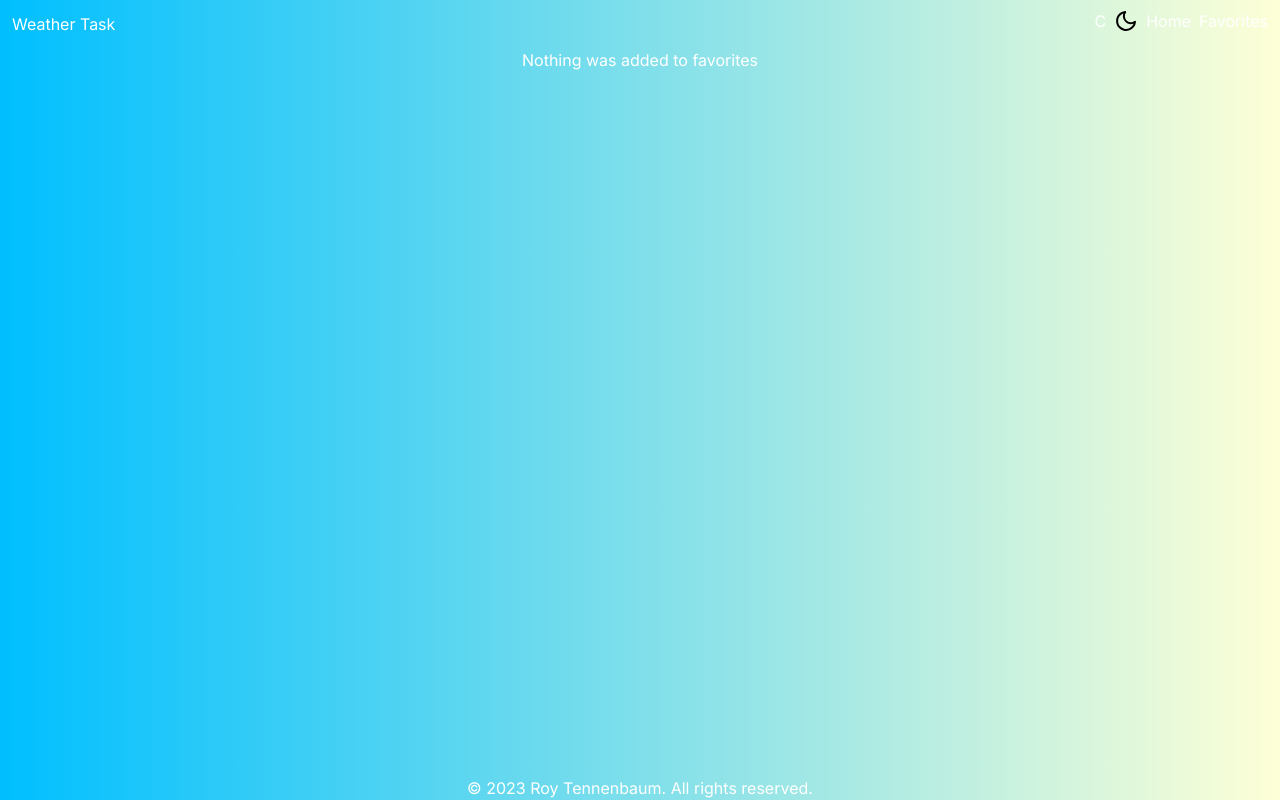
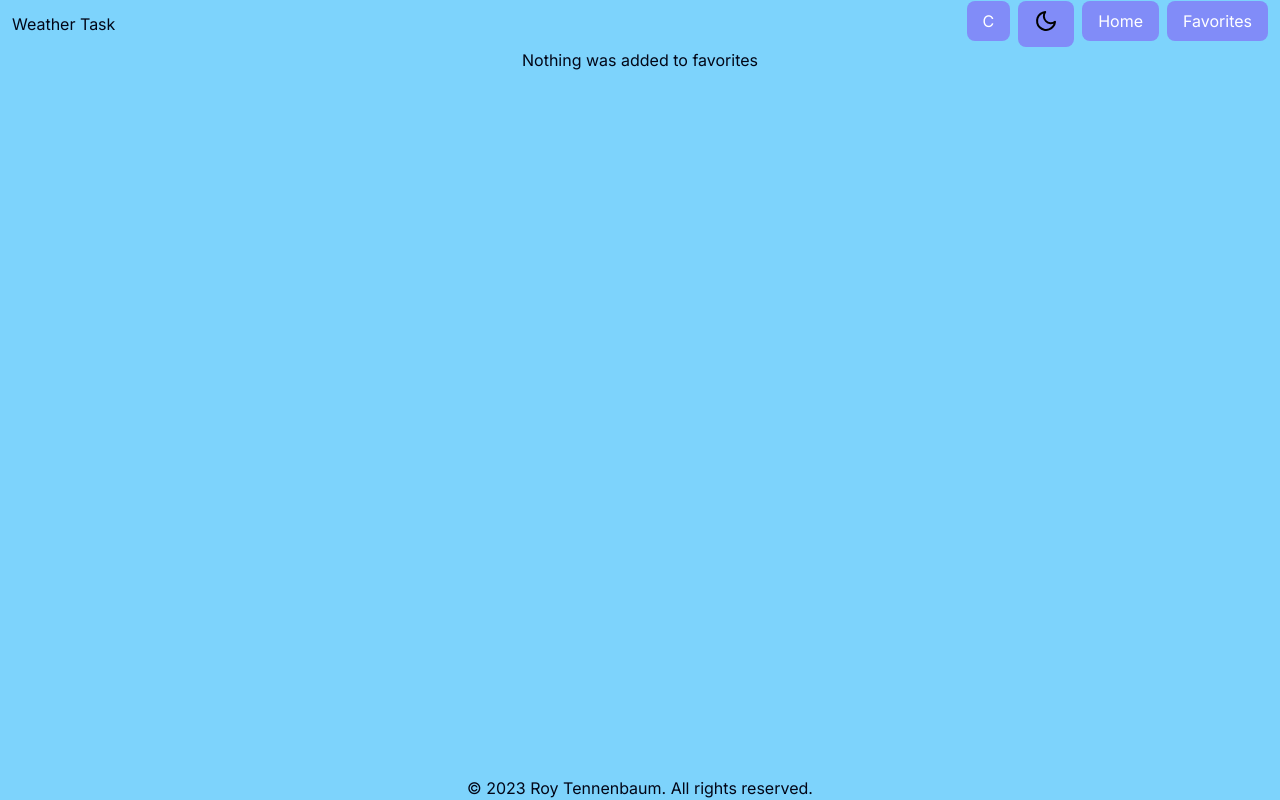
Before and after one commit to RoyTennenbaum/roy-tennenbaum-13-09-2023, a Next.js app: page /favorites in a window 1280 px wide. Built offline with nearby package versions, Linux system fonts and the light colour scheme; data requests are answered from the project's data file.

Commit message:
darkmode fix

```diff
--- a/app/globals.css
+++ b/app/globals.css
@@ -2,7 +2,7 @@
 @tailwind components;
 @tailwind utilities;
 
-:root {
+/* :root {
   --foreground-rgb: 255, 255, 255;
   --background-start-rgb: 0, 191, 255;
   --background-end-rgb: 254, 255, 214;
@@ -24,4 +24,4 @@ body {
       rgb(var(--background-end-rgb))
     )
     rgb(var(--background-start-rgb));
-}
+} */
--- a/app/layout.tsx
+++ b/app/layout.tsx
@@ -2,8 +2,8 @@ import './globals.css';
 import 'react-toastify/dist/ReactToastify.css';
 import type { Metadata } from 'next';
 import { Inter } from 'next/font/google';
+
 import { Providers } from './providers';
-
 import Navbar from '@/components/Navbar';
 import Footer from '@/components/Footer';
 import Store from '@/components/Store/WeatherStore';
@@ -21,7 +21,7 @@ export default function RootLayout({ children }: Props) {
   return (
     <html lang="en" className="h-full" suppressHydrationWarning>
       <body
-        className={`${inter.className} m-0 flex h-full min-h-screen flex-col bg-cover bg-no-repeat`}
+        className={`${inter.className} bg-modeLightMainBg dark:bg-modeDarkMainBg text-modeLightText dark:text-modeDarkText m-0 flex h-full min-h-screen flex-col`}
       >
         <Providers>
           <Store>
--- a/app/providers.tsx
+++ b/app/providers.tsx
@@ -4,5 +4,5 @@ import { ThemeProvider } from 'next-themes';
 import { Props } from '@/types/global';
 
 export function Providers({ children }: Props) {
-  return <ThemeProvider>{children}</ThemeProvider>;
+  return <ThemeProvider attribute="class">{children}</ThemeProvider>;
 }
--- a/components/Navbar.tsx
+++ b/components/Navbar.tsx
@@ -3,6 +3,7 @@
 import Link from 'next/link';
 import { useWeather } from './Store/WeatherStore';
 import DarkModeBtn from './Common/DarkModeBtn';
+import NavbarButtonUI from './UI/NavbarButtonUI';
 
 const Navbar: React.FC = () => {
   const { toggleTempUnit, selectedTempUnit } = useWeather();
@@ -12,16 +13,24 @@ const Navbar: React.FC = () => {
       <h1>Weather Task</h1>
       <ul className="flex gap-2">
         <li>
-          <button onClick={() => toggleTempUnit()}>{selectedTempUnit}</button>
+          <NavbarButtonUI>
+            <button onClick={() => toggleTempUnit()}>{selectedTempUnit}</button>
+          </NavbarButtonUI>
         </li>
         <li>
-          <DarkModeBtn />
+          <NavbarButtonUI>
+            <DarkModeBtn />
+          </NavbarButtonUI>
         </li>
         <li>
-          <Link href="/">Home</Link>
+          <NavbarButtonUI>
+            <Link href="/">Home</Link>
+          </NavbarButtonUI>
         </li>
         <li>
-          <Link href="/favorites">Favorites</Link>
+          <NavbarButtonUI>
+            <Link href="/favorites">Favorites</Link>
+          </NavbarButtonUI>
         </li>
       </ul>
     </nav>
--- /dev/null
+++ b/components/UI/NavbarButtonUI.tsx
@@ -0,0 +1,13 @@
+'use client';
+
+import { Props } from '@/types/global';
+
+const NavbarButtonUI = ({ children }: Props) => {
+  return (
+    <div className="rounded-lg bg-indigo-400 px-4 py-2 text-white transition duration-300 ease-in-out hover:bg-blue-600">
+      {children}
+    </div>
+  );
+};
+
+export default NavbarButtonUI;
--- a/tailwind.config.ts
+++ b/tailwind.config.ts
@@ -1,6 +1,6 @@
 import type { Config } from 'tailwindcss';
 
-const colors = require('tailwindcss/colors');
+import colors from 'tailwindcss/colors';
 
 const config: Config = {
   darkMode: 'class',
@@ -12,13 +12,13 @@ const config: Config = {
   theme: {
     extend: {
       colors: {
-        lightModeBg: colors.slate[100],
-        lightModeAccBg: colors.indigo[100],
-        lightModeText: colors.slate[950],
+        modeLightMainBg: colors.sky[300],
+        modeLightAccBg: colors.sky[100],
+        modeLightText: colors.slate[950],
 
-        darkModeBg: colors.slate[950],
-        darkModeAccBg: colors.slate[800],
-        darkModeText: colors.slate[50],
+        modeDarkMainBg: colors.indigo[700],
+        modeDarkAccBg: colors.indigo[950],
+        modeDarkText: colors.slate[50],
       },
     },
   },
```
